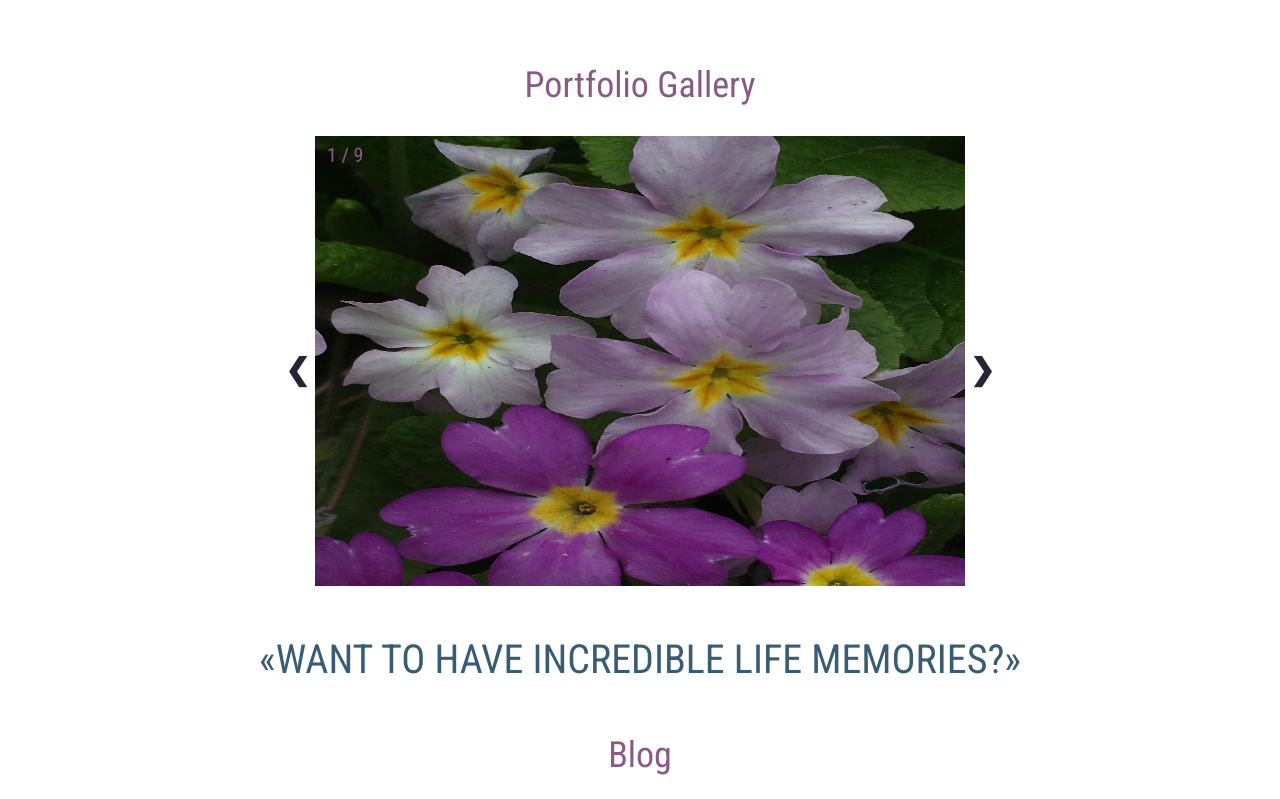
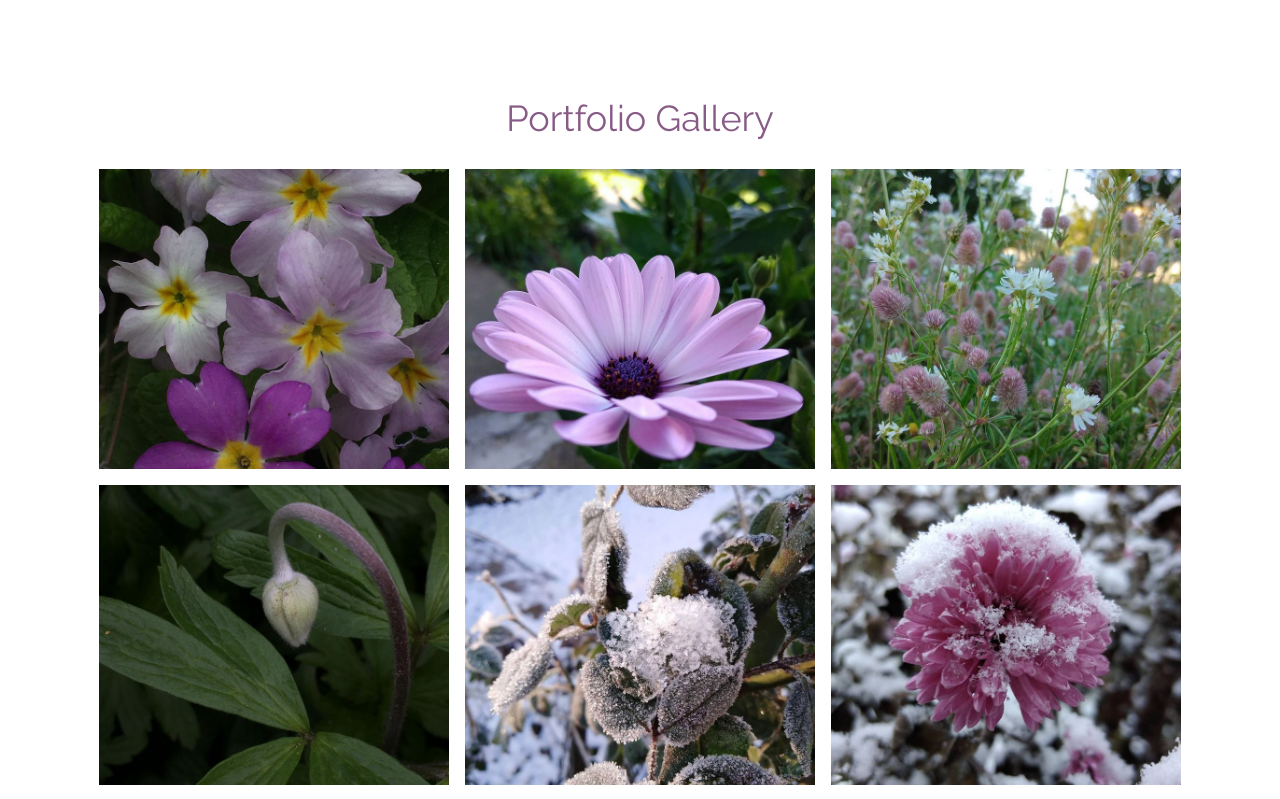
Before and after one commit to irynalitvinova/landing-page-project, a plain HTML site: page index.html in a window 1280 px wide. Shown: the part 1161-1960 px from the top of the page. Drawn offline with Linux system fonts and the light colour scheme.

Commit message:
1. changed portfolio gallery  2. changed main font for website

```diff
--- a/css/blog.css
+++ b/css/blog.css
@@ -54,7 +54,7 @@
   margin-bottom: 10px;
   font-size: 28px;
   line-height: 34px;
-  font-weight: 400;
+  font-weight: 700;
   color: var(--brand-color);
   transition: 0.3s;
 }
--- a/css/common.css
+++ b/css/common.css
@@ -1,3 +1,4 @@
+@import url('https://fonts.googleapis.com/css2?family=Raleway:wght@400;700&display=swap');
 @import url('https://fonts.googleapis.com/css2?family=Roboto+Condensed:wght@400;700&display=swap');
 
 *, *::before, *::after {
@@ -16,10 +17,10 @@
 }
 
 body {
-  font-family: 'Roboto Condensed', sans-serif;
+  font-family: 'Raleway', sans-serif;
   font-weight: 400;
   font-size: 20px;
-  line-height: 22px;
+  line-height: 28px;
   color: var(--main-text-color);
 }
 
@@ -68,7 +69,7 @@ a {
 }
 
 @media (max-width: 500px) {
-   .section-page {
+  .section-page {
     padding-top: 10px;
     padding-bottom: 10px;
   }
--- a/css/footer.css
+++ b/css/footer.css
@@ -19,6 +19,7 @@
   text-align: center;
 }
 .phone {
+  font-family: 'Roboto Condensed', sans-serif;
   font-weight: 700;
   color: var(--brand-color);
 }
--- a/css/header.css
+++ b/css/header.css
@@ -6,16 +6,20 @@
   padding-top: 5px;
   padding-bottom: 5px;
 }
+
 .logo {
   margin-top: -5px;
   z-index: 10;
 }
+
 .menu__list {
   display: flex;
 }
+
 .menu__item+.menu__item {
   margin-left: 30px;
 }
+
 .menu__link {
   text-transform: uppercase;
   color: var(--main-text-color);
@@ -23,10 +27,12 @@
   line-height: 21px;
   transition: 0.3s;
 }
+
 .menu__link:hover {
   color: var(--brand-color);
   border-bottom: 1px solid var(--brand-color);
 }
+
 /* Start of Mobile Navigation Menu */
 .menu__btn {
   width: 30px;
@@ -37,6 +43,7 @@
   display: none;
   z-index: 10;
 }
+
 .menu__btn::after,
 .menu__btn::before {
   content: "";
@@ -46,17 +53,21 @@
   height: 2px;
   background-color: var(--brand-color);
 }
+
 .menu__btn::after {
   bottom: 0;
 }
+
 .menu__btn::before {
   top: 0;
 }
+
 .menu__btn span {
   display: block;
   height: 2px;
   background-color: var(--brand-color);
 }
+
 /* End of Mobile Navigation Menu */
 .social__list {
   display: flex;
@@ -64,15 +75,19 @@
   z-index: 10;
   padding-left: 20px;
 }
+
 .social__link path {
   transition: all .3s;
 }
+
 .social__link:hover path {
   fill: var(--brand-color);
 }
+
 .header-social__item {
   margin-right: 15px;
 }
+
 .header__content {
   background-image: url(../images/header-background.png);
   background-size: cover;
@@ -81,7 +96,9 @@
   background-color: var(--brand-color);
   min-height: 100vh;
 }
+
 .title-header {
+  font-family: 'Roboto Condensed', sans-serif;
   font-weight: 400;
   font-size: 60px;
   line-height: 50px;
@@ -89,6 +106,7 @@
   padding-top: 50px;
   text-align: center;
 }
+
 .subtitle-header {
   font-size: 32px;
 }
@@ -116,9 +134,11 @@
   .menu {
     margin-left: auto;
   }
+
   .menu__item+.menu__item {
     margin-left: 0;
   }
+
   .menu__link {
     display: block;
     padding: 10px 0;
@@ -128,10 +148,10 @@
   .menu__link:hover {
     border: none
   }
- }
+}
 
 @media (max-width: 768px) {
-   .header-social__item--telegram, .header-social__item--facebook {
+  .header-social__item--telegram, .header-social__item--facebook {
     display: none;
   }
 }
@@ -145,7 +165,7 @@
     margin-right: 5px;
   }
 
-   .title-header {
+  .title-header {
     font-size: 48px;
   }
 
--- a/css/portfolio.css
+++ b/css/portfolio.css
@@ -1,57 +1,27 @@
 /* SECTION PORTFOLIO GALLERY */
-.gallery__slider-box {
-  max-width: 650px;
-  position: relative;
-  margin: auto;
+
+.portfolio-gallery {
+  display: flex;
+  flex-direction: row;
+  flex-wrap: wrap;
+  justify-content: center;
+  align-items: center;
+  gap: 16px;
+
+  margin: 0 auto;
+  padding-bottom: 50px;
 }
 
-.gallery__img {
-  vertical-align: middle;
-  max-height: 450px;
+.portfolio-gallery__img {
   width: 100%;
-}
-
-/* Next and previous buttons */
-.gallery__arrow-prev, .gallery__arrow-next {
-  cursor: pointer;
-  position: absolute;
-  top: 50%;
-  width: auto;
-  padding: 20px;
-  margin-top: -22px;
-  font-weight: 700;
-  font-size: 30px;
-  transition: 0.6s ease;
-  user-select: none;
-}
-
-.gallery__arrow-next {
-  right: -50px;
-  border-radius: 3px 0 0 3px;
-}
-
-.gallery__arrow-prev {
-  left: -50px;
-  border-radius: 0 3px 3px 0;
-}
-
-.gallery__slider-number {
-  color: var(--brand-color);
-  padding: 8px 12px;
-  position: absolute;
-  top: 0;
+  max-width: 350px;
+  height: 300px;
+  object-fit: cover;
 }
 
 @media (max-width: 768px) {
-  .gallery__arrow-next {
-    right: 0;
-    color: var(--alternative-text-color);
-    padding-left: 50px;
-  }
-
-  .gallery__arrow-prev {
-    left: 0;
-    color: var(--alternative-text-color);
-    padding-right: 50px;
+  .portfolio-gallery__img {
+    max-width: 100%;
+    max-height: 100%;
   }
 }
--- a/index.html
+++ b/index.html
@@ -115,13 +115,13 @@
         <section id="portfolio" class="portfolio section-page">
             <div class="container">
                 <h2 class="portfolio__title title">Portfolio Gallery</h2>
-                <div class="gallery__slider-box">
-                    <div class="gallery__slider fade">
-                        <div class="gallery__slider-number">1 / 9</div>
-                        <img class="gallery__img" src="images/gallery/flower.jpg" alt="Flower">
-                    </div>
-                    <a class="gallery__arrow-prev">❮</a>
-                    <a class="gallery__arrow-next">❯</a>
+                <div class="portfolio-gallery">
+                    <img class="portfolio-gallery__img" src="images/gallery/flowers.jpg" alt="Flowers">
+                    <img class="portfolio-gallery__img" src="images/gallery/aster.jpg" alt="Aster">
+                    <img class="portfolio-gallery__img" src="images/gallery/field-flower.jpg" alt="Field's flowers">
+                    <img class="portfolio-gallery__img" src="images/gallery/flower-bud.jpg" alt="Flower's bud">
+                    <img class="portfolio-gallery__img" src="images/gallery/winter-flower.jpg" alt="Winter flower">
+                    <img class="portfolio-gallery__img" src="images/gallery/snow-flower.jpg" alt="Flower in snow">
                 </div>
             </div>
         </section>
```
Also changed, not shown: images/gallery/aster.jpg (added), images/gallery/field-flower.jpg (added), images/gallery/flower-bud.jpg (added), images/gallery/flower.jpg (deleted), images/gallery/flowers.jpg (added), images/gallery/nature.jpg (deleted), images/gallery/snow-flower.jpg (added), images/gallery/winter-flower.jpg (added), images/gallery/winter.jpg (deleted).
